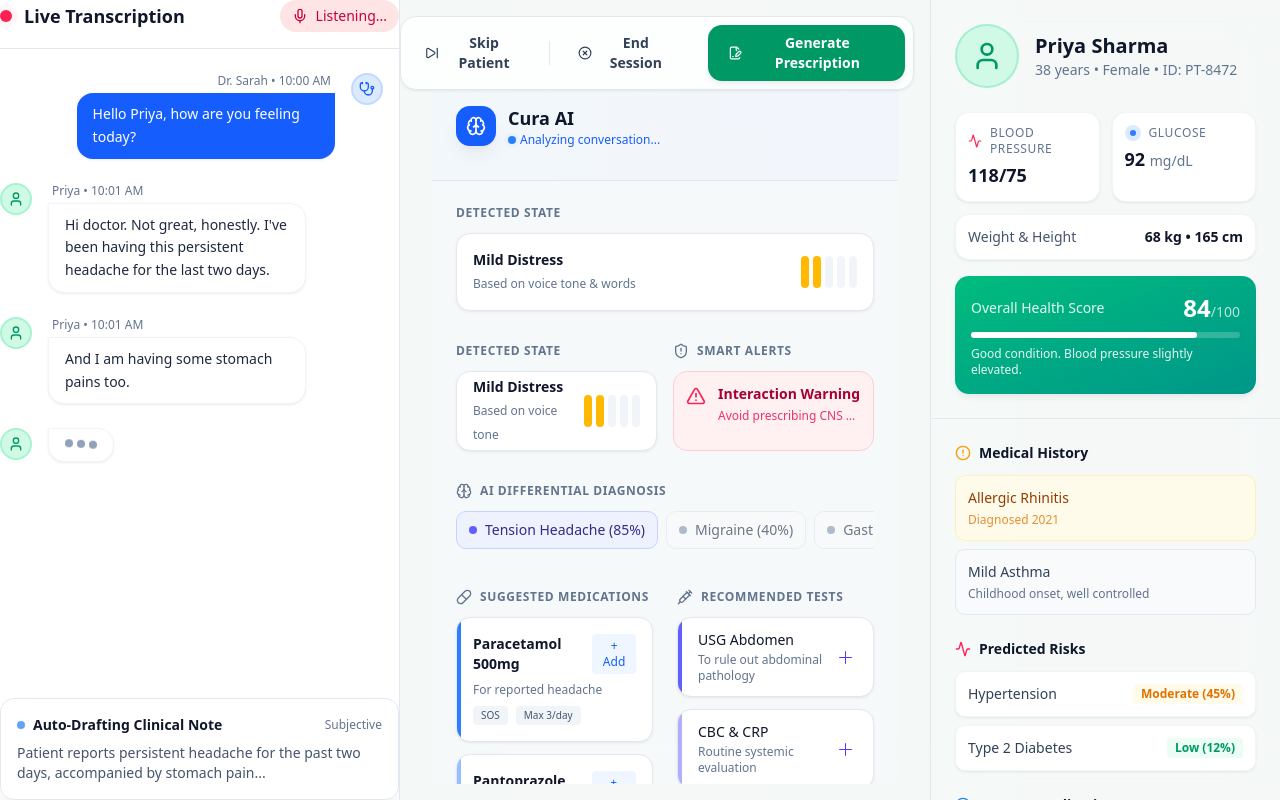
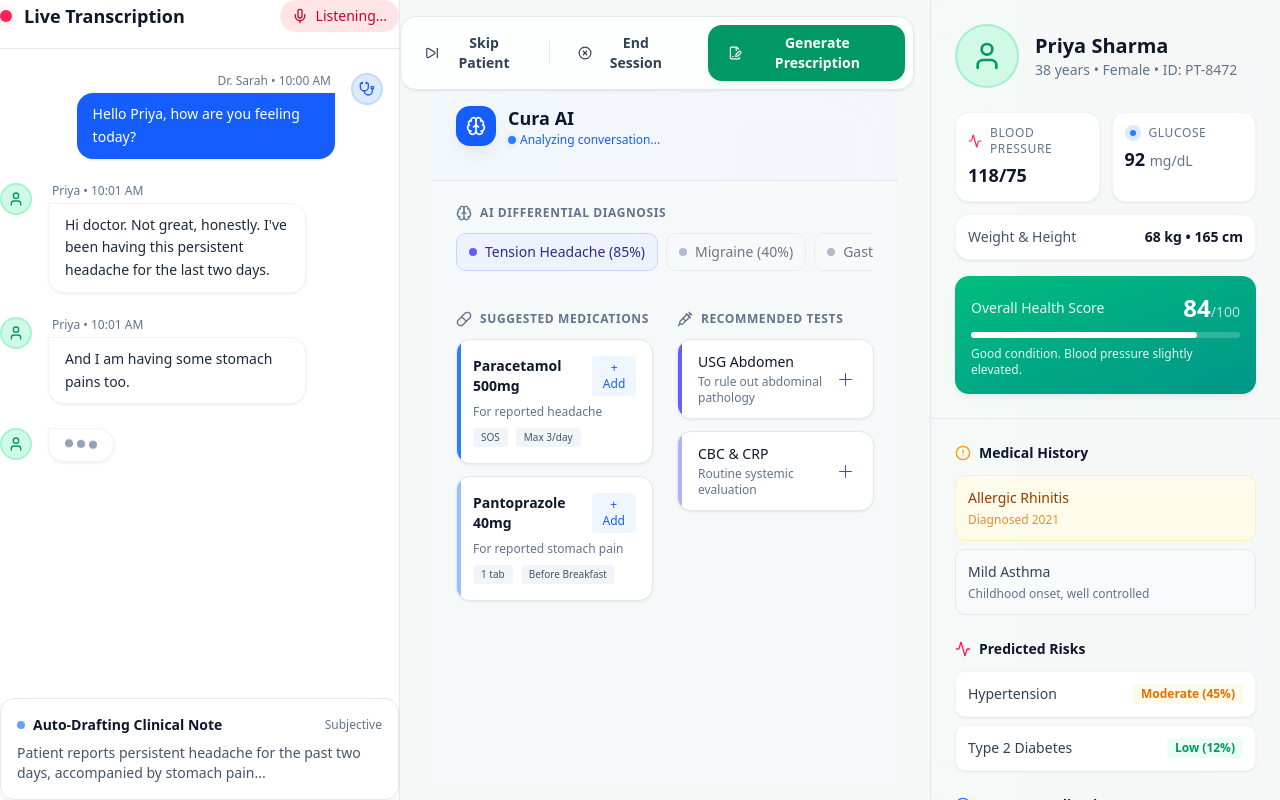
Before and after one commit to curalynx-org/curalynx, a Next.js app: page /session in a window 1280 px wide. Built offline with nearby package versions, Linux system fonts and the light colour scheme.

Commit message:
feat: add AIInsights component for displaying diagnostic and treatment recommendations

```diff
--- a/components/session/ai-insights.tsx
+++ b/components/session/ai-insights.tsx
@@ -24,68 +24,7 @@ export function AIInsights() {
 
       <div className="flex-1 overflow-y-auto p-6 space-y-8">
 
-        {/* Pain/Distress Indicator */}
-        <div>
-          <h3 className="text-xs font-bold uppercase tracking-wider text-slate-500 dark:text-slate-400 mb-3">Detected State</h3>
-          <div className="bg-white dark:bg-slate-800 p-4 rounded-xl border border-slate-200 dark:border-slate-700 shadow-sm flex items-center justify-between">
-            <div>
-              <span className="text-sm font-semibold text-slate-900 dark:text-slate-100 block">Mild Distress</span>
-              <span className="text-xs text-slate-500">Based on voice tone & words</span>
-            </div>
-            <div className="flex gap-1">
-              {[1, 2, 3, 4, 5].map((level) => (
-                <div
-                  key={level}
-                  className={`h-8 w-2 rounded-full ${
-                    level <= 2
-                      ? 'bg-amber-400 dark:bg-amber-500'
-                      : 'bg-slate-100 dark:bg-slate-700'
-                  }`}
-                />
-              ))}
-            </div>
-          </div>
-        </div>
 
-        {/* Top Section: Distress & Smart Alerts in a 2-column grid */}
-        <div className="grid grid-cols-1 xl:grid-cols-2 gap-4">
-          {/* Pain/Distress Indicator */}
-          <div>
-            <h3 className="text-xs font-bold uppercase tracking-wider text-slate-500 dark:text-slate-400 mb-3">Detected State</h3>
-            <div className="bg-white dark:bg-slate-800 p-4 rounded-xl border border-slate-200 dark:border-slate-700 shadow-sm flex items-center justify-between h-20">
-              <div>
-                <span className="text-sm font-semibold text-slate-900 dark:text-slate-100 block">Mild Distress</span>
-                <span className="text-xs text-slate-500">Based on voice tone</span>
-              </div>
-              <div className="flex gap-1">
-                {[1, 2, 3, 4, 5].map((level) => (
-                  <div
-                    key={level}
-                    className={`h-8 w-2 rounded-full ${
-                      level <= 2
-                        ? 'bg-amber-400 dark:bg-amber-500'
-                        : 'bg-slate-100 dark:bg-slate-700'
-                    }`}
-                  />
-                ))}
-              </div>
-            </div>
-          </div>
-
-          {/* Smart Alerts */}
-          <div>
-            <h3 className="text-xs font-bold uppercase tracking-wider text-slate-500 dark:text-slate-400 mb-3 flex items-center gap-2">
-              <ShieldAlert className="h-4 w-4" /> Smart Alerts
-            </h3>
-            <div className="bg-rose-50 dark:bg-rose-900/10 border border-rose-200 dark:border-rose-800 p-3 rounded-xl flex gap-3 h-20">
-              <AlertTriangle className="h-5 w-5 text-rose-500 flex-shrink-0 mt-0.5" />
-              <div className="overflow-hidden">
-                <p className="text-sm font-semibold text-rose-800 dark:text-rose-400">Interaction Warning</p>
-                <p className="text-xs text-rose-600/80 dark:text-rose-300 mt-1 truncate">Avoid prescribing CNS depressants with Cetirizine.</p>
-              </div>
-            </div>
-          </div>
-        </div>
 
         {/* AI Differential Diagnosis */}
         <div>
```
